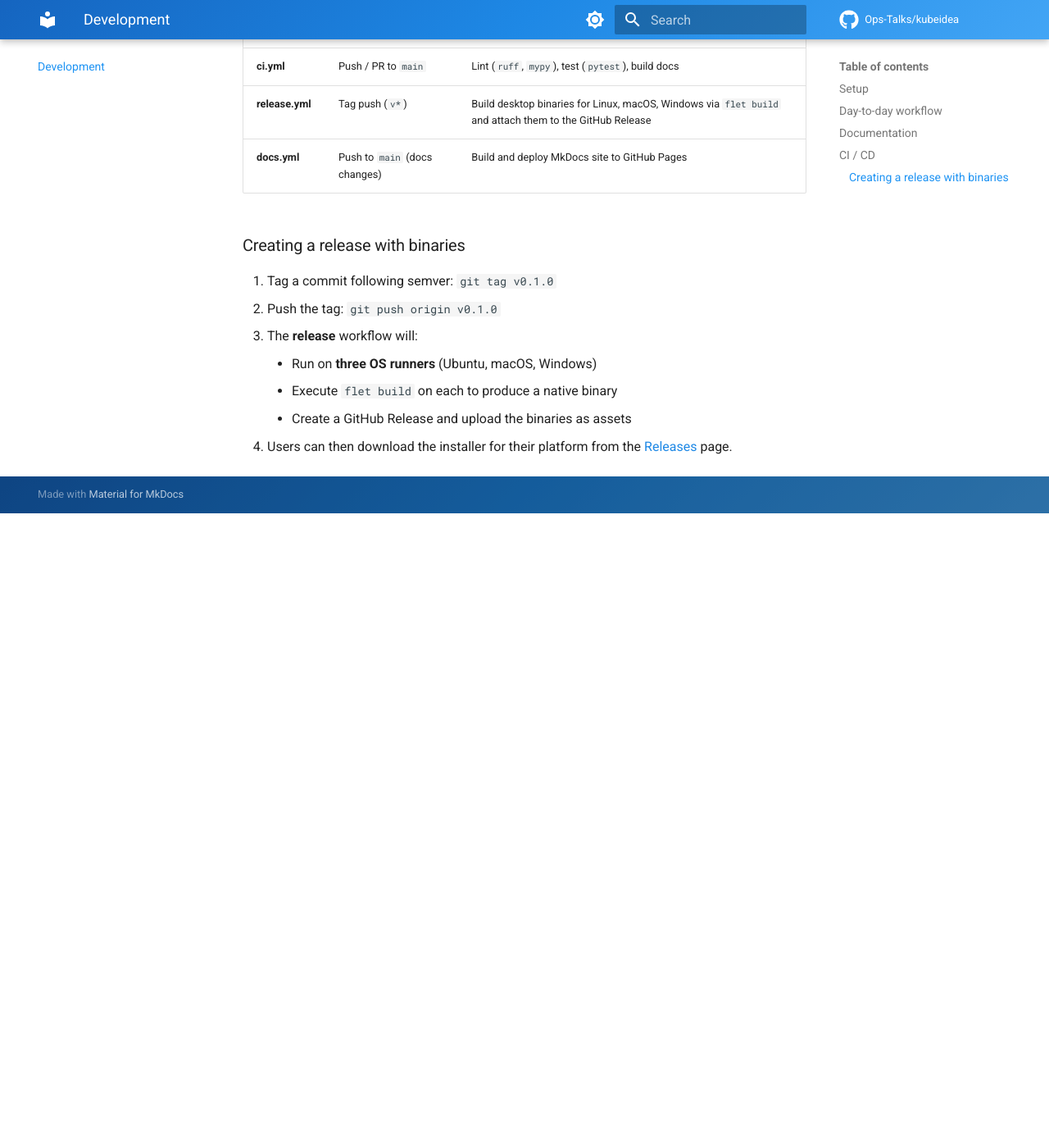
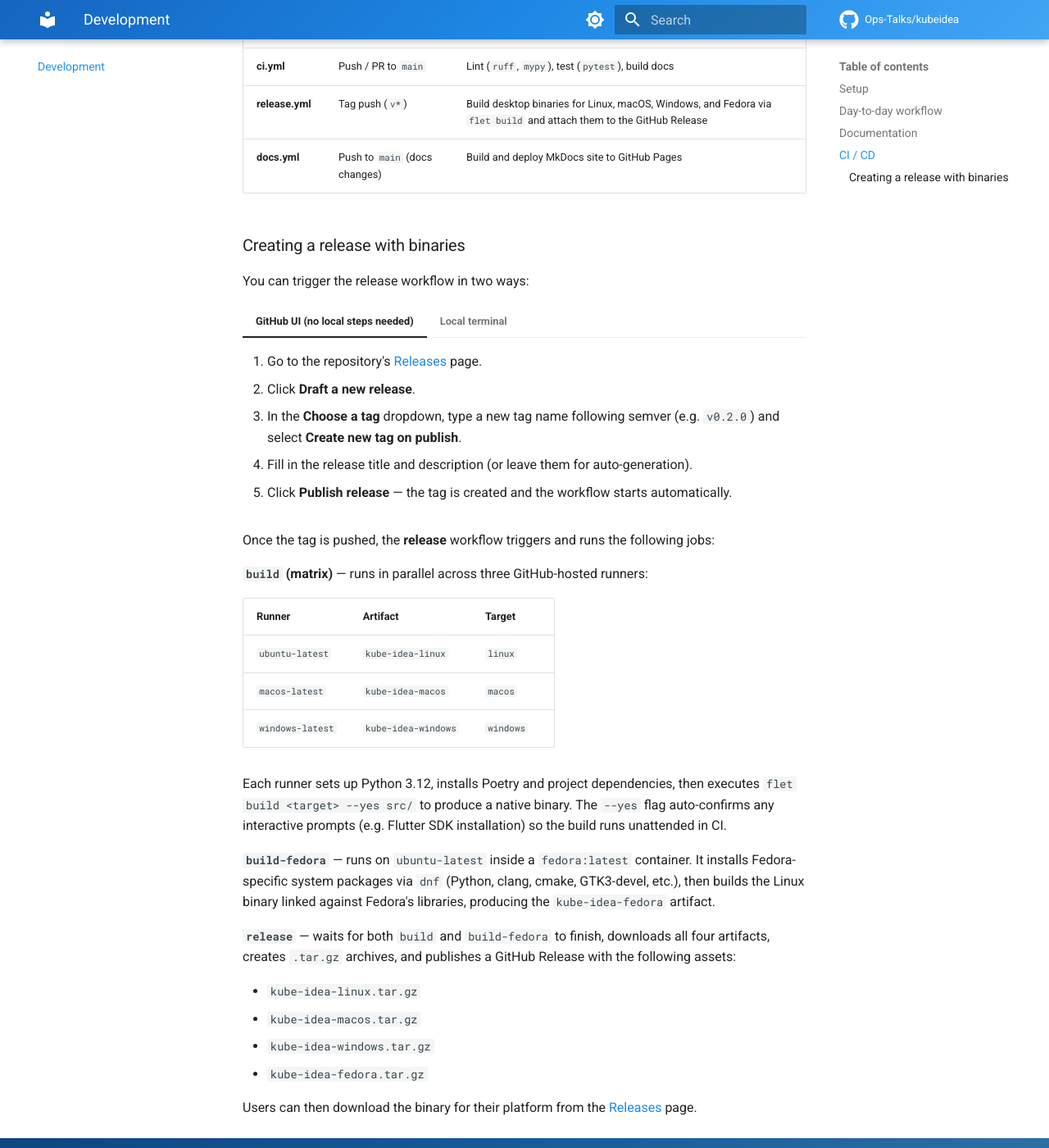
Before and after one commit to Ops-Talks/kubeidea, an MkDocs documentation site: the page built from docs/development.md, in a window 1280 px wide and 1400 px high, scrolled down 1161 px. Shown: the whole window at 82% size. Built offline with MkDocs 1.6.1 and Material for MkDocs 9.7.7, drawn with Linux system fonts in a browser that asks for light colours; comment, search, counter and statistics services are not loaded; before the commit the page ends 1787 px from its top, so only the background shows below that.

Commit message:
docs: document release workflow flow with GitHub UI and local trigger options
Agent-Logs-Url: https://github.com/Ops-Talks/kubeidea/sessions/28abd749-ee5e-4340-b013-9f99f2484b13

Co-authored-by: weyderfs <1542315+weyderfs@users.noreply.github.com>

````diff
--- a/docs/development.md
+++ b/docs/development.md
@@ -50,16 +50,62 @@ The project provides three GitHub Actions workflows under
 | Workflow         | Trigger                       | What it does                                                |
 | ---------------- | ----------------------------- | ----------------------------------------------------------- |
 | **ci.yml**       | Push / PR to `main`           | Lint (`ruff`, `mypy`), test (`pytest`), build docs          |
-| **release.yml**  | Tag push (`v*`)               | Build desktop binaries for Linux, macOS, Windows via `flet build` and attach them to the GitHub Release |
+| **release.yml**  | Tag push (`v*`)               | Build desktop binaries for Linux, macOS, Windows, and Fedora via `flet build` and attach them to the GitHub Release |
 | **docs.yml**     | Push to `main` (docs changes) | Build and deploy MkDocs site to GitHub Pages                |
 
 ### Creating a release with binaries
 
-1. Tag a commit following semver: `git tag v0.1.0`
-2. Push the tag: `git push origin v0.1.0`
-3. The **release** workflow will:
-    - Run on **three OS runners** (Ubuntu, macOS, Windows)
-    - Execute `flet build` on each to produce a native binary
-    - Create a GitHub Release and upload the binaries as assets
-4. Users can then download the installer for their platform from the
-   [Releases](https://github.com/Ops-Talks/kubeidea/releases) page.
+You can trigger the release workflow in two ways:
+
+=== "GitHub UI (no local steps needed)"
+
+    1. Go to the repository's
+       [Releases](https://github.com/Ops-Talks/kubeidea/releases) page.
+    2. Click **Draft a new release**.
+    3. In the **Choose a tag** dropdown, type a new tag name following
+       semver (e.g. `v0.2.0`) and select **Create new tag on publish**.
+    4. Fill in the release title and description (or leave them for
+       auto-generation).
+    5. Click **Publish release** — the tag is created and the workflow
+       starts automatically.
+
+=== "Local terminal"
+
+    ```bash
+    git tag v0.2.0
+    git push origin v0.2.0
+    ```
+
+Once the tag is pushed, the **release** workflow triggers and runs the
+following jobs:
+
+**`build` (matrix)** — runs in parallel across three GitHub-hosted runners:
+
+| Runner             | Artifact              | Target   |
+| ------------------ | --------------------- | -------- |
+| `ubuntu-latest`    | `kube-idea-linux`     | `linux`  |
+| `macos-latest`     | `kube-idea-macos`     | `macos`  |
+| `windows-latest`   | `kube-idea-windows`   | `windows`|
+
+Each runner sets up Python 3.12, installs Poetry and project
+dependencies, then executes `flet build <target> --yes src/` to produce
+a native binary. The `--yes` flag auto-confirms any interactive prompts
+(e.g. Flutter SDK installation) so the build runs unattended in CI.
+
+**`build-fedora`** — runs on `ubuntu-latest` inside a `fedora:latest`
+container. It installs Fedora-specific system packages via `dnf`
+(Python, clang, cmake, GTK3-devel, etc.), then builds the Linux
+binary linked against Fedora's libraries, producing the
+`kube-idea-fedora` artifact.
+
+**`release`** — waits for both `build` and `build-fedora` to finish,
+downloads all four artifacts, creates `.tar.gz` archives, and
+publishes a GitHub Release with the following assets:
+
+- `kube-idea-linux.tar.gz`
+- `kube-idea-macos.tar.gz`
+- `kube-idea-windows.tar.gz`
+- `kube-idea-fedora.tar.gz`
+
+Users can then download the binary for their platform from the
+[Releases](https://github.com/Ops-Talks/kubeidea/releases) page.
````
Also changed, not shown: docs/getting-started.md (+3 -2 lines).
